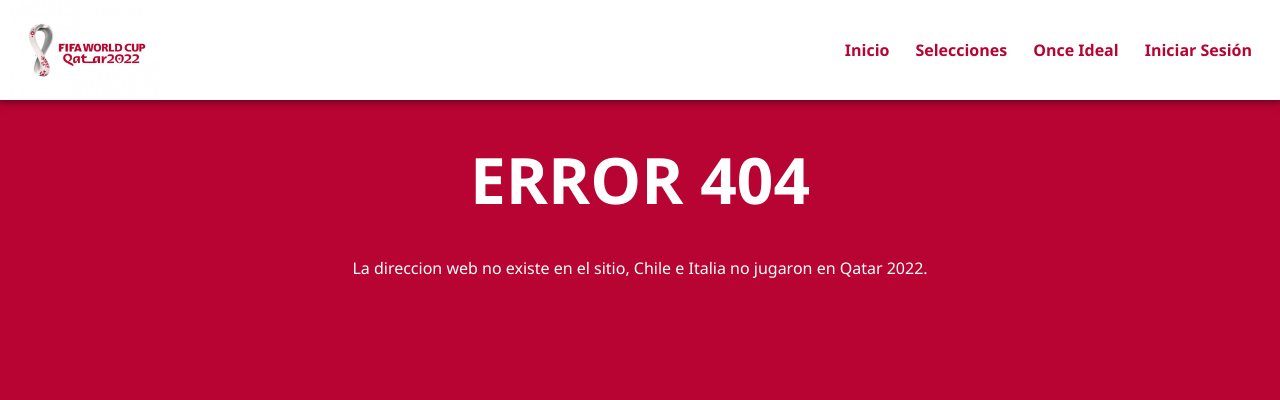
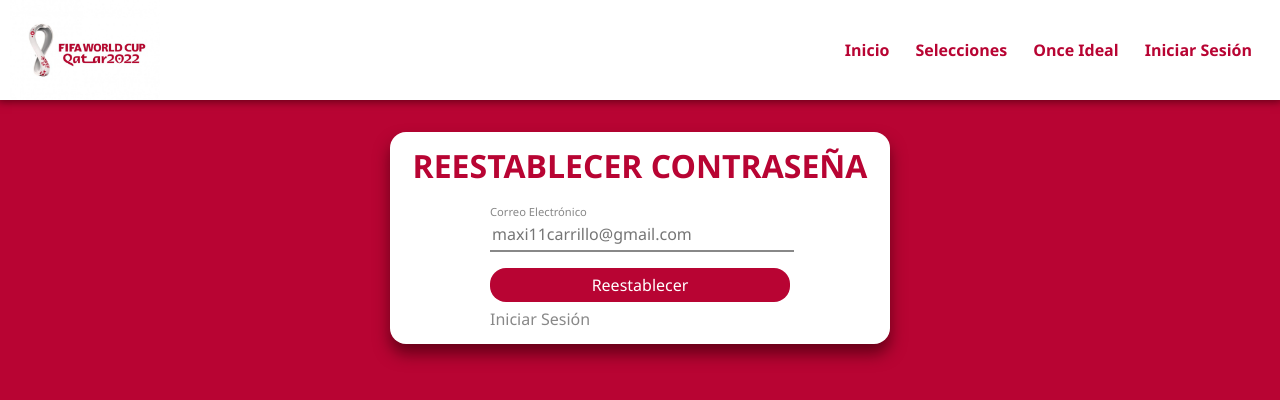
Before and after one commit to MaxiCarrillo/FIFAWorldCup22, a React (Vite) app in the folder Frontend/: page /forgetPassword in a window 1280 px wide. Before the commit this address had no page. Shown: the top 400 px of the page. Built offline with nearby package versions, Linux system fonts and the light colour scheme.

Commit message:
Update Login

```diff
--- a/Frontend/src/index.css
+++ b/Frontend/src/index.css
@@ -35,16 +35,9 @@ body {
   }
 }
 
-.contenedorAncor{
-  max-width: 300px;
-  margin-inline: auto;
-  margin-top: 0.5rem;
-  display: flex;
-  justify-content: space-between;
-}
-
-.ancor--primary {
+.enlace--off {
   text-decoration: none;
+  font-weight: 500;
   color: var(--color-off);
 
   transition: color 300ms ease-in-out;
@@ -54,6 +47,6 @@ body {
   }
 }
 
-.ancor--primary+.ancor--primary {
+.enlace--off + .ancor--off {
   margin-left: 10px;
 }
--- a/Frontend/src/routes/routes.js
+++ b/Frontend/src/routes/routes.js
@@ -1,5 +1,5 @@
 import { UserLayout } from "../layouts/userLayout/UserLayout";
-import { Inicio, NotFound, OnceIdeal, Login, Registro } from "../views";
+import { Inicio, NotFound, OnceIdeal, Login, Registro, ForgetPassword } from "../views";
 
 const routes = [
     {
@@ -21,6 +21,12 @@ const routes = [
         exact: true
     },
     {
+        path: "/forgetPassword",
+        component: ForgetPassword,
+        layout: UserLayout,
+        exact: true
+    },
+    {
         path: "/onceIdeal",
         component: OnceIdeal,
         layout: UserLayout,
--- /dev/null
+++ b/Frontend/src/views/ForgetPassword/ForgetPassword.jsx
@@ -0,0 +1,20 @@
+import { NavLink } from "react-router-dom";
+import "./forgetPassword.css";
+
+export function ForgetPassword() {
+    return (
+        <main className="loginMain">
+            <h1 className="loginMain__titulo">REESTABLECER CONTRASEÑA</h1>
+            <form>
+                <figure className="contenedorInput">
+                    <label htmlFor="email" className="formLabel">Correo Electrónico</label>
+                    <input className="formInput" type="email" placeholder="maxi11carrillo@gmail.com" id="email" required></input>
+                </figure>
+                <button type="submit" className="btn--primary" id="btnIngresar">Reestablecer</button>
+            </form>
+            <div className="contenedorAncor">
+                <NavLink to="/iniciarSesion" className="enlace--off">Iniciar Sesión</NavLink>
+            </div>
+        </main>
+    );
+}
--- a/Frontend/src/views/Login/Login.css
+++ b/Frontend/src/views/Login/Login.css
@@ -2,6 +2,7 @@
     box-sizing: border-box;
     margin-inline: auto;
     margin-top: 2rem;
+    padding-top: 1rem;
     padding-bottom: 1rem;
     max-width: 500px;
     text-align: center;
@@ -11,22 +12,22 @@
     box-shadow: 0px 10px 1rem 0px var(--color-dark);
 }
 
-.loginMain__titulo{
-    padding-top: 1rem;
+.loginMain__titulo {
+    margin: 0;
 }
 
-.contenedorInput{
+.contenedorInput {
     margin-inline: auto;
     max-width: 300px;
     text-align: start;
 }
 
-.formLabel{
+.formLabel {
     font-size: 0.7rem;
     color: var(--color-off);
 }
 
-.formInput{
+.formInput {
     display: block;
     padding-block: 6px;
     width: 100%;
@@ -39,13 +40,21 @@
 
     transition: border-bottom 300ms ease-in;
 
-    &:focus{
+    &:focus {
         outline: none;
         border-bottom: 2px solid var(--color-primary);
     }
 }
 
-#btnIngresar{
+#btnIngresar {
     width: 100%;
     max-width: 300px;
 }
+
+.contenedorAncor {
+    max-width: 300px;
+    margin-inline: auto;
+    margin-top: 0.5rem;
+    display: flex;
+    justify-content: space-between;
+}
--- a/Frontend/src/views/Login/Login.jsx
+++ b/Frontend/src/views/Login/Login.jsx
@@ -1,3 +1,4 @@
+import { NavLink } from "react-router-dom";
 import "./Login.css";
 
 export function Login() {
@@ -16,8 +17,8 @@ export function Login() {
                 <button type="submit" className="btn--primary" id="btnIngresar">Ingresar</button>
             </form>
             <div className="contenedorAncor">
-                <a href="" className="ancor--primary">Registrarme</a>
-                <a href="" className="ancor--primary">Olvidé mi Contraseña</a>
+                <NavLink to="/registro" className="enlace--off">Registrarme</NavLink>
+                <NavLink to="/forgetPassword" className="enlace--off">Olvidé mi Contraseña</NavLink>
             </div>
         </main>
     );
--- a/Frontend/src/views/Registro/Registro.jsx
+++ b/Frontend/src/views/Registro/Registro.jsx
@@ -1,6 +1,11 @@
+import { useState } from "react";
+import { NavLink } from "react-router-dom";
 import "./Registro.css";
 
 export function Registro() {
+
+    const [isSamePassword, setIsSamePassword] = useState(false);
+
     return (
         <main className="loginMain">
             <h1 className="loginMain__titulo">REGISTRO</h1>
@@ -18,15 +23,14 @@ export function Registro() {
                     <input className="formInput" type="password" placeholder="A1B2C3D4" id="password" required></input>
                 </figure>
                 <figure className="contenedorInput">
-                    <label htmlFor="password" className="formLabel">Repita la contraseña</label>
-                    <input className="formInput" type="password" placeholder="A1B2C3D4" id="password" required></input>
-                    <label className="errorLabel">La contraseña no coincide.</label>
+                    <label htmlFor="passwordRepeat" className="formLabel">Repita la contraseña</label>
+                    <input className="formInput" type="password" placeholder="A1B2C3D4" id="passwordRepeat" required></input>
+                    { isSamePassword && <label className="errorLabel">La contraseña no coincide.</label> }
                 </figure>
                 <button type="submit" className="btn--primary" id="btnIngresar">Ingresar</button>
             </form>
             <div className="contenedorAncor">
-                <a href="" className="ancor--primary">Registrarme</a>
-                <a href="" className="ancor--primary">Olvidé mi Contraseña</a>
+                <NavLink to="/iniciarSesion" className="enlace--off">Iniciar Sesión</NavLink>
             </div>
         </main>
     );
--- a/Frontend/src/views/index.js
+++ b/Frontend/src/views/index.js
@@ -3,3 +3,4 @@ export { OnceIdeal } from "./OnceIdeal/OnceIdeal";
 export { NotFound } from "./404/NotFound";
 export { Login } from "./Login/Login";
 export { Registro } from "./Registro/Registro"
+export { ForgetPassword } from "./ForgetPassword/ForgetPassword"
```
Also changed, not shown: Frontend/src/views/ForgetPassword/ForgetPassword.css (added).
